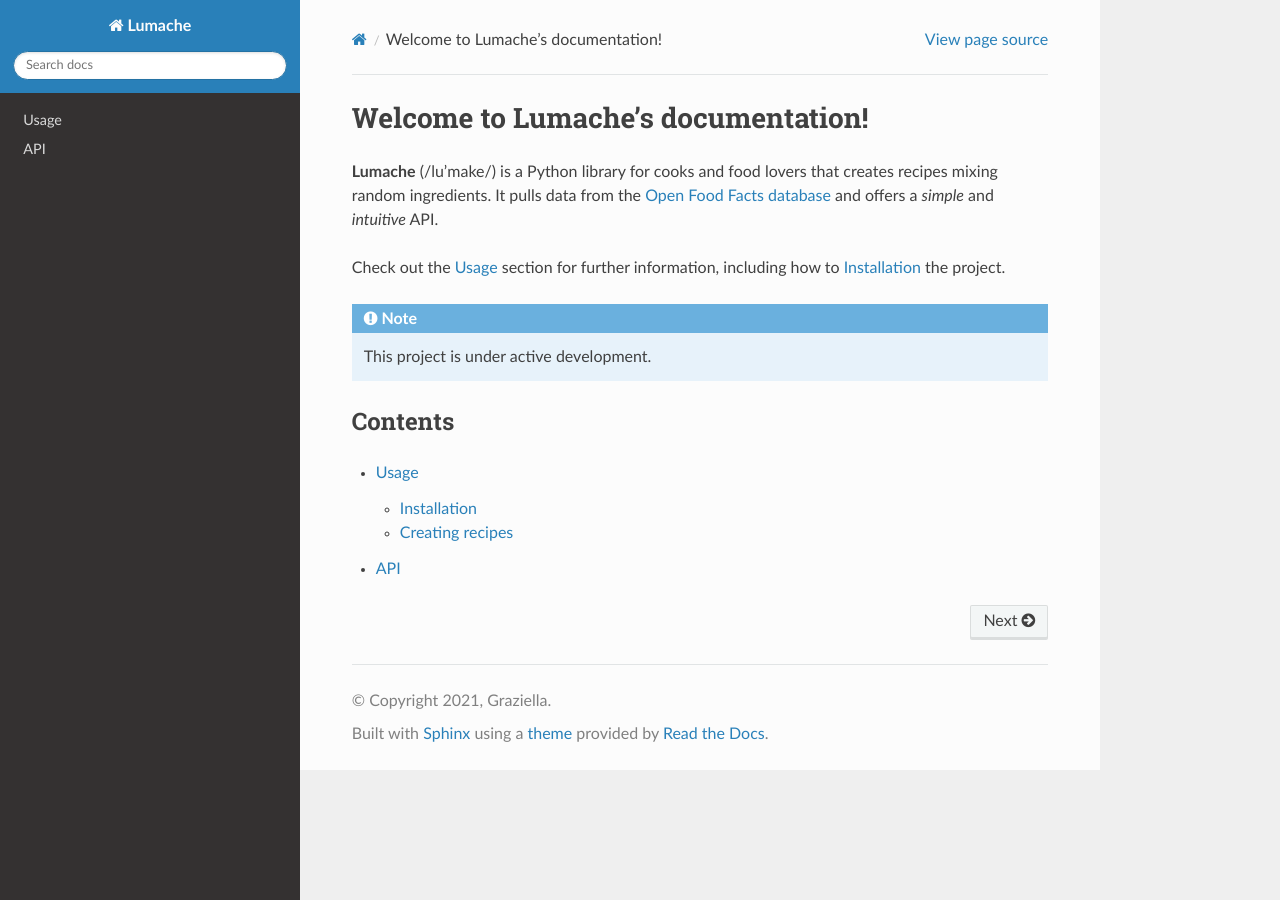
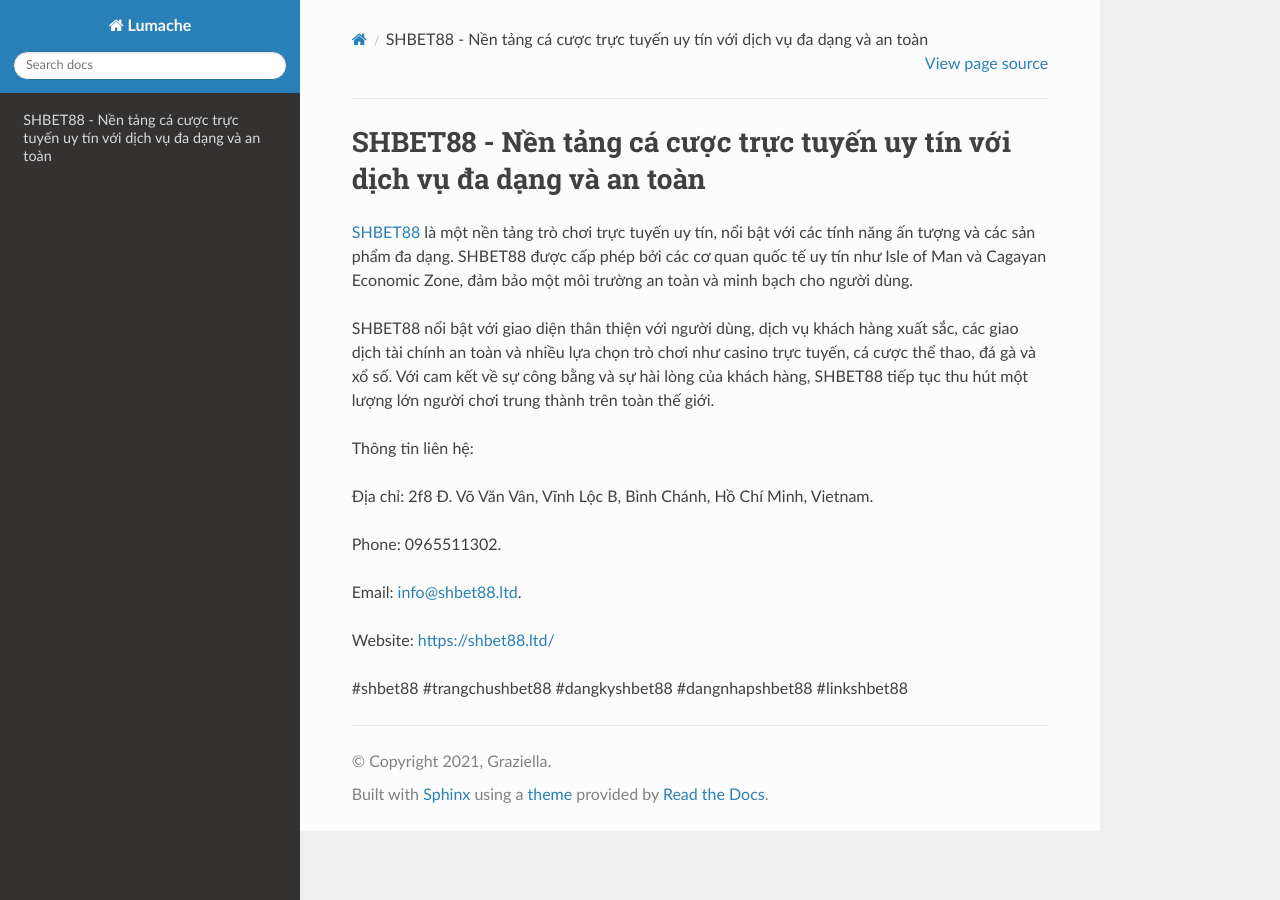
Before and after one commit to p8ebermouc/shbet88ltd, a Sphinx documentation site: the page built from docs/source/index.rst, in a window 1280 px wide. Built offline with Sphinx 7.4.7 and the Read the Docs theme 3.1.0, drawn with Linux system fonts in a browser that asks for light colours.

Commit message:
Update index.rst

```diff
--- a/docs/source/index.rst
+++ b/docs/source/index.rst
@@ -1,22 +1,18 @@
-Welcome to Lumache's documentation!
+SHBET88 - Nền tảng cá cược trực tuyến uy tín với dịch vụ đa dạng và an toàn
 ===================================
 
-**Lumache** (/lu'make/) is a Python library for cooks and food lovers
-that creates recipes mixing random ingredients.
-It pulls data from the `Open Food Facts database <https://world.openfoodfacts.org/>`_
-and offers a *simple* and *intuitive* API.
+`SHBET88 <https://shbet88.ltd/>`_ là một nền tảng trò chơi trực tuyến uy tín, nổi bật với các tính năng ấn tượng và các sản phẩm đa dạng. SHBET88 được cấp phép bởi các cơ quan quốc tế uy tín như Isle of Man và Cagayan Economic Zone, đảm bảo một môi trường an toàn và minh bạch cho người dùng.
 
-Check out the :doc:`usage` section for further information, including
-how to :ref:`installation` the project.
+SHBET88 nổi bật với giao diện thân thiện với người dùng, dịch vụ khách hàng xuất sắc, các giao dịch tài chính an toàn và nhiều lựa chọn trò chơi như casino trực tuyến, cá cược thể thao, đá gà và xổ số. Với cam kết về sự công bằng và sự hài lòng của khách hàng, SHBET88 tiếp tục thu hút một lượng lớn người chơi trung thành trên toàn thế giới.
 
-.. note::
+Thông tin liên hệ:
 
-   This project is under active development.
+Địa chỉ: 2f8 Đ. Võ Văn Vân, Vĩnh Lộc B, Bình Chánh, Hồ Chí Minh, Vietnam.
 
-Contents
---------
+Phone: 0965511302.
 
-.. toctree::
+Email: info@shbet88.ltd.
 
-   usage
-   api
+Website: https://shbet88.ltd/
+
+#shbet88 #trangchushbet88 #dangkyshbet88 #dangnhapshbet88 #linkshbet88
```
